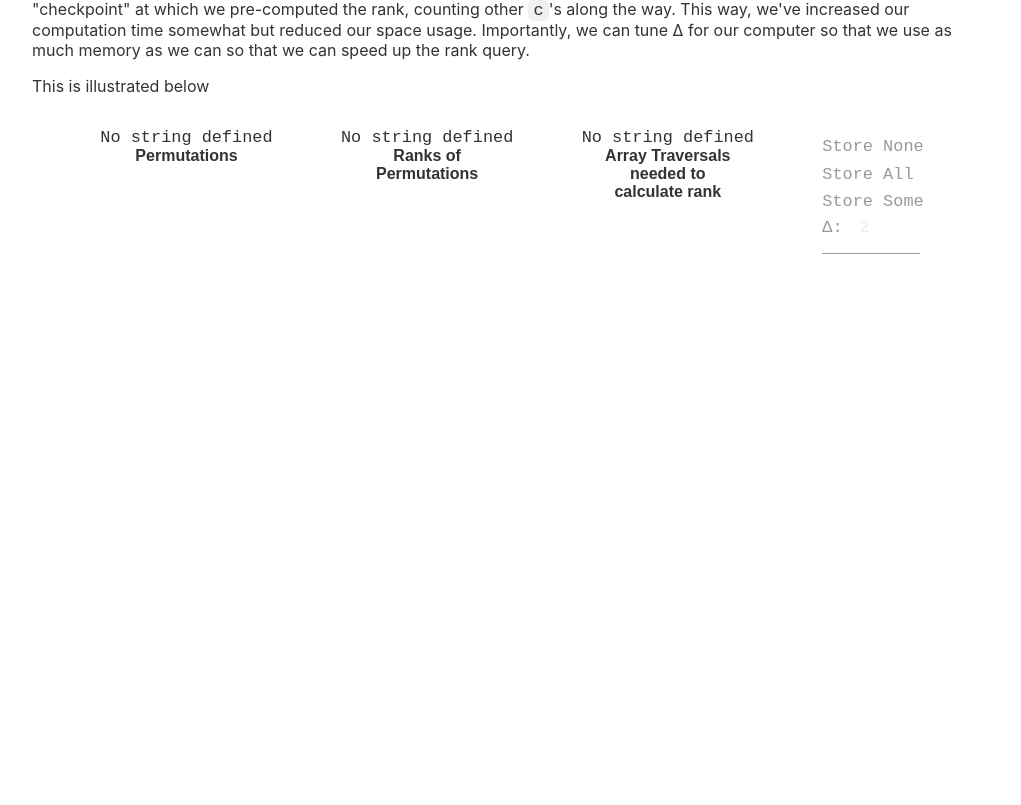
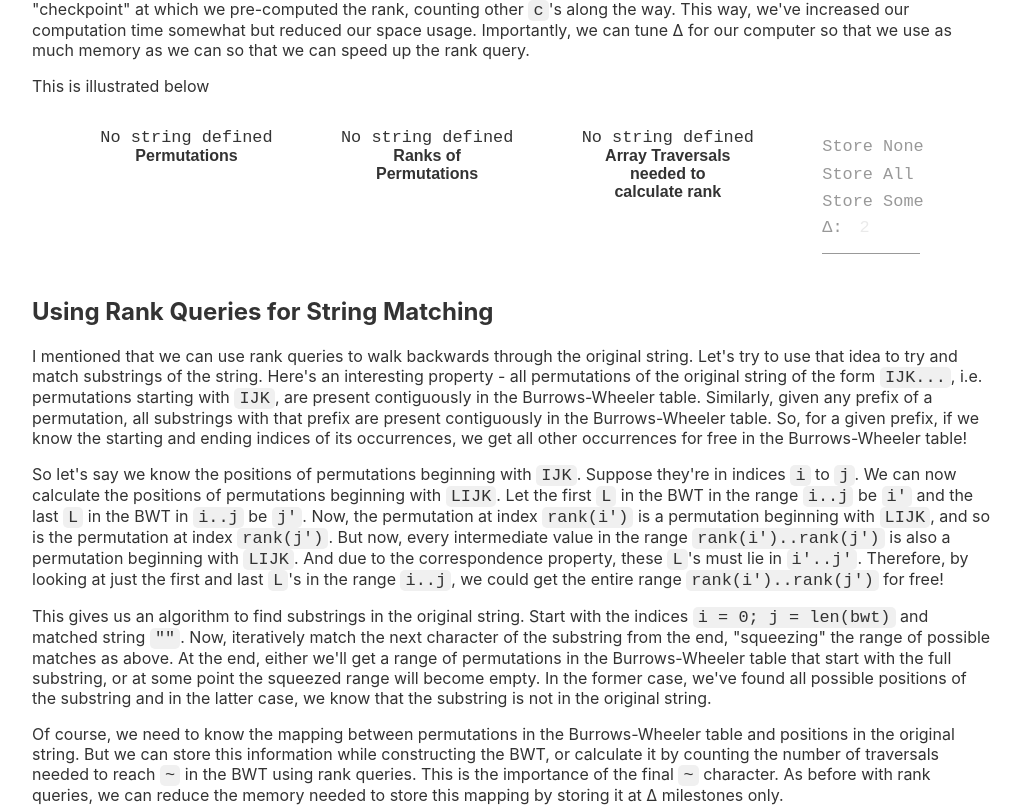
Before and after one commit to tstsrt/bwt-illustration, a Svelte app: page / in a window 1280 px wide. Shown: the part 1783-2588 px from the top of the page, without its empty margins (128-1149 px from the left). Before the commit the page ends 2060 px from the top, so only its background shows below. Built offline with nearby package versions, Linux system fonts and the light colour scheme.

Commit message:
Start explanation of substring matching

```diff
--- a/src/App.svelte
+++ b/src/App.svelte
@@ -134,17 +134,73 @@
             and spend a lot of money to buy more RAM?
         </p>
         <p>
-            Fortunately, there's a way out of this conundrum. Suppose we store the
-            pre-computed ranks for only a few characters - say every Δ characters in
-            the BWT. Then, to calculate the rank of any character <code>c</code>, we
-            only need to walk to <code>c</code> from the nearest "checkpoint" at which
-            we pre-computed the rank, counting other <code>c</code>'s along the way.
-            This way, we've increased our computation time somewhat but reduced our
-            space usage. Importantly, we can tune Δ for our computer so that we use
-            as much memory as we can so that we can speed up the rank query.
+            Fortunately, there's a way out of this conundrum. Suppose we store
+            the pre-computed ranks for only a few characters - say every Δ
+            characters in the BWT. Then, to calculate the rank of any character <code
+                >c</code
+            >, we only need to walk to <code>c</code> from the nearest
+            "checkpoint" at which we pre-computed the rank, counting other
+            <code>c</code>'s along the way. This way, we've increased our
+            computation time somewhat but reduced our space usage. Importantly,
+            we can tune Δ for our computer so that we use as much memory as we
+            can so that we can speed up the rank query.
         </p>
         <p>This is illustrated below</p>
         <RankDisplay base_string={input_string} />
+    </section>
+
+    <section>
+        <h2>Using Rank Queries for String Matching</h2>
+        <p>
+            I mentioned that we can use rank queries to walk backwards through
+            the original string. Let's try to use that idea to try and match
+            substrings of the string. Here's an interesting property - all
+            permutations of the original string of the form <code>IJK...</code>,
+            i.e. permutations starting with <code>IJK</code>, are present
+            contiguously in the Burrows-Wheeler table. Similarly, given any
+            prefix of a permutation, all substrings with that prefix are present
+            contiguously in the Burrows-Wheeler table. So, for a given prefix,
+            if we know the starting and ending indices of its occurrences, we
+            get all other occurrences for free in the Burrows-Wheeler table!
+        </p>
+        <p>
+            So let's say we know the positions of permutations beginning with
+            <code>IJK</code>. Suppose they're in indices <code>i</code> to
+            <code>j</code>. We can now calculate the positions of permutations
+            beginning with <code>LIJK</code>. Let the first <code>L</code> in
+            the BWT in the range <code>i..j</code> be <code>i'</code> and the
+            last <code>L</code> in the BWT in <code>i..j</code> be
+            <code>j'</code>. Now, the permutation at index <code>rank(i')</code>
+            is a permutation beginning with <code>LIJK</code>, and so is the
+            permutation at index <code>rank(j')</code>. But now, every
+            intermediate value in the range <code>rank(i')..rank(j')</code> is
+            also a permutation beginning with <code>LIJK</code>. And due to the
+            correspondence property, these <code>L</code>'s must lie in
+            <code>i'..j'</code>. Therefore, by looking at just the first and
+            last <code>L</code>'s in the range <code>i..j</code>, we could
+            get the entire range <code>rank(i')..rank(j')</code> for free!
+        </p>
+        <p>
+            This gives us an algorithm to find substrings in the original string.
+            Start with the indices <code>i = 0; j = len(bwt)</code> and matched
+            string <code>""</code>. Now, iteratively match the next character of
+            the substring from the end, "squeezing" the range of possible matches
+            as above. At the end, either we'll get a range of permutations in the
+            Burrows-Wheeler table that start with the full substring, or at some
+            point the squeezed range will become empty. In the former case, we've
+            found all possible positions of the substring and in the latter case,
+            we know that the substring is not in the original string.
+        </p>
+        <p>
+            Of course, we need to know the mapping between permutations in the
+            Burrows-Wheeler table and positions in the original string. But
+            we can store this information while constructing the BWT, or calculate
+            it by counting the number of traversals needed to reach <code>~</code>
+            in the BWT using rank queries. This is the importance of the final
+            <code>~</code> character. As before with rank queries, we can reduce
+            the memory needed to store this mapping by storing it at Δ milestones
+            only.
+        </p>
     </section>
 </article>
 
```
